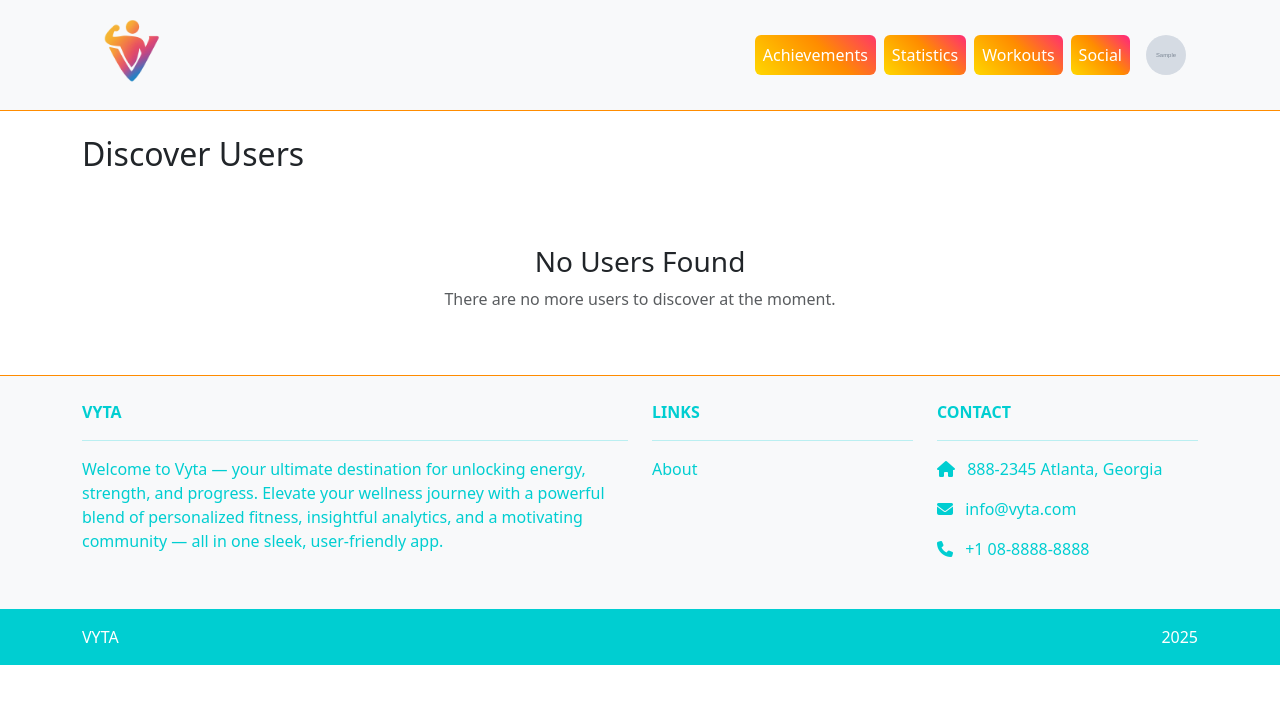
After one commit to 2340-Ian4/vyta, a Django app: page /social/discover/ in a window 1280 px wide. The commit adds this page. Shown: the top 704 px of the page. Run offline with Django 5.2, Linux system fonts and the light colour scheme; a user stored in the database is signed in; tables that the repository leaves empty hold one stand-in row (values such as "Sample post"); grey boxes marked "Sample" are stand-in pictures; some libraries are stand-ins or nearby versions.

Commit message:
fixed social users error

```diff
--- /dev/null
+++ b/social/templates/social/discover_users.html
@@ -0,0 +1,60 @@
+{% extends 'base.html' %}
+{% load static %}
+
+{% block content %}
+<div class="container mt-4">
+    <div class="row">
+        <div class="col-12">
+            <h2 class="text-gradient mb-4">Discover Users</h2>
+
+            {% if users %}
+                <div class="row">
+                    {% for user in users %}
+                        <div class="col-md-4 mb-4">
+                            <div class="card h-100">
+                                <div class="card-body">
+                                    <div class="d-flex align-items-center mb-3">
+                                        <img src="{% if user.profile.profile_pic %}{{ user.profile.profile_pic.url }}{% else %}{% static 'img/default-profile.png' %}{% endif %}"
+                                             alt="{{ user.username }}'s Profile Picture"
+                                             class="rounded-circle me-3"
+                                             style="width: 60px; height: 60px; object-fit: cover;">
+                                        <div>
+                                            <h5 class="mb-0">{{ user.username }}</h5>
+                                            <p class="text-muted mb-0">{{ user.profile.bio|truncatechars:50 }}</p>
+                                        </div>
+                                    </div>
+
+                                    <div class="row text-center mb-3">
+                                        <div class="col-4">
+                                            <h6 class="mb-0">{{ user.stats.total_workouts }}</h6>
+                                            <small class="text-muted">Workouts</small>
+                                        </div>
+                                        <div class="col-4">
+                                            <h6 class="mb-0">{{ user.stats.total_calories }}</h6>
+                                            <small class="text-muted">Calories</small>
+                                        </div>
+                                        <div class="col-4">
+                                            <h6 class="mb-0">{{ user.stats.total_minutes }}</h6>
+                                            <small class="text-muted">Minutes</small>
+                                        </div>
+                                    </div>
+
+                                    <div class="d-flex justify-content-between align-items-center">
+                                        <a href="{% url 'social.profile' user.id %}" class="btn btn-outline-primary">View Profile</a>
+                                        <a href="{% url 'social.follow_user' user.id %}" class="btn btn-custom-gradient">Follow</a>
+                                    </div>
+                                </div>
+                            </div>
+                        </div>
+                    {% endfor %}
+                </div>
+            {% else %}
+                <div class="text-center py-5">
+                    <h3 class="text-gradient">No Users Found</h3>
+                    <p class="text-muted">There are no more users to discover at the moment.</p>
+                </div>
+            {% endif %}
+        </div>
+    </div>
+</div>
+{% endblock %}
--- a/social/urls.py
+++ b/social/urls.py
@@ -7,6 +7,7 @@ urlpatterns = [
     path('friend/<int:user_id>/', views.add_friend, name='social.add_friend'),  # Add/remove friend
     path('feed/', views.feed, name='social.feed'),  # View the social feed
     path('search/', views.search_users, name='social.search_users'),
+    path('discover/', views.discover_users, name='social.discover_users'),  # Discover users to follow
     path('post/create/', views.create_post, name='social.create_post'),  # Create a post
     path('post/<int:post_id>/like/', views.like_post, name='social.like_post'),  # Like/unlike a post
     path('post/<int:post_id>/comment/', views.add_comment, name='social.add_comment'),  # Add a comment
--- a/social/views.py
+++ b/social/views.py
@@ -136,40 +136,22 @@ def feed(request):
     # Get all users except current user for suggestions
     all_users = User.objects.exclude(id=request.user.id).select_related('profile')
 
-    # If user isn't following anyone, show posts from all users and suggest users to follow
-    if not following.exists():
-        posts = Post.objects.filter(
-            is_hidden=False
-        ).select_related(
-            'author',
-            'author__profile'
-        ).prefetch_related(
-            'likes',
-            'comments',
-            'comments__user',
-            'comments__user__profile'
-        ).order_by('-created_at')[:10]  # Limit to 10 most recent posts
+    # Get recent posts from followed users and current user
+    posts = Post.objects.filter(
+        models.Q(author__in=following) | models.Q(author=request.user),
+        is_hidden=False
+    ).select_related(
+        'author',
+        'author__profile'
+    ).prefetch_related(
+        'likes',
+        'comments',
+        'comments__user',
+        'comments__user__profile'
+    ).order_by('-created_at')
 
-        # Show suggested users to follow
-        suggested_users = all_users[:5]
-        show_suggestions = True
-    else:
-        # Get recent posts from followed users and current user
-        posts = Post.objects.filter(
-            models.Q(author__in=following) | models.Q(author=request.user),
-            is_hidden=False
-        ).select_related(
-            'author',
-            'author__profile'
-        ).prefetch_related(
-            'likes',
-            'comments',
-            'comments__user',
-            'comments__user__profile'
-        ).order_by('-created_at')
-
-        suggested_users = None
-        show_suggestions = False
+    # Get suggested users (users not followed)
+    suggested_users = all_users.exclude(id__in=following)[:3]
 
     # Set current user on each post for like checking
     for post in posts:
@@ -178,7 +160,7 @@ def feed(request):
     return render(request, 'social/feed.html', {
         'posts': posts,
         'suggested_users': suggested_users,
-        'show_suggestions': show_suggestions,
+        'show_suggestions': True,  # Always show suggestions
     })
 
 @login_required
@@ -322,14 +304,69 @@ def follow_user(request, user_id):
 
 @login_required
 def search_users(request):
-    """Search for users by username"""
+    """Search for users"""
     query = request.GET.get('q', '')
     if query:
-        users = User.objects.filter(username__icontains=query).exclude(id=request.user.id)
-    else:
-        # Show all users instead of an empty queryset when no query is provided
-        users = User.objects.exclude(id=request.user.id)
+        users = User.objects.filter(
+            username__icontains=query
+        ).exclude(
+            id=request.user.id
+        ).select_related('profile')[:5]
 
-    return render(request, 'social/search_results.html', {
-        'search_results': users,
+        if request.headers.get('X-Requested-With') == 'XMLHttpRequest':
+            # Return JSON for AJAX requests
+            results = [{
+                'id': user.id,
+                'username': user.username,
+                'profile_pic': user.profile.profile_pic.url if user.profile.profile_pic else None,
+                'is_following': UserConnection.objects.filter(
+                    follower=request.user,
+                    following=user
+                ).exists()
+            } for user in users]
+            return JsonResponse({'results': results})
+
+        # For regular requests, return the full page
+        return render(request, 'social/search_results.html', {
+            'search_results': users,
+            'query': query
+        })
+
+    return JsonResponse({'results': []})
+
+@login_required
+def discover_users(request):
+    """View for discovering users to follow"""
+    # Get users that the current user follows
+    following = UserConnection.objects.filter(follower=request.user).values_list('following', flat=True)
+
+    # Get all users except current user and those already followed
+    users = User.objects.exclude(
+        id__in=following
+    ).exclude(
+        id=request.user.id
+    ).select_related('profile')
+
+    # Get workout stats for all users in one query
+    workout_stats = Workout.objects.filter(
+        user__in=users
+    ).values('user').annotate(
+        total_workouts=Count('id'),
+        total_calories=Sum('calories_burned'),
+        total_minutes=Sum('duration')
+    )
+
+    # Create a dictionary of stats by user ID
+    stats_dict = {stat['user']: stat for stat in workout_stats}
+
+    # Attach stats to each user
+    for user in users:
+        user.stats = stats_dict.get(user.id, {
+            'total_workouts': 0,
+            'total_calories': 0,
+            'total_minutes': 0
+        })
+
+    return render(request, 'social/discover_users.html', {
+        'users': users,
     })
```
Also changed, not shown: social/templates/social/feed.html (+60 -27 lines).
